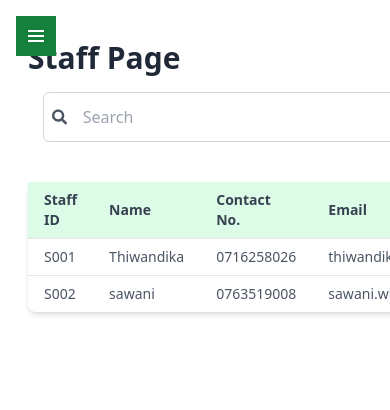
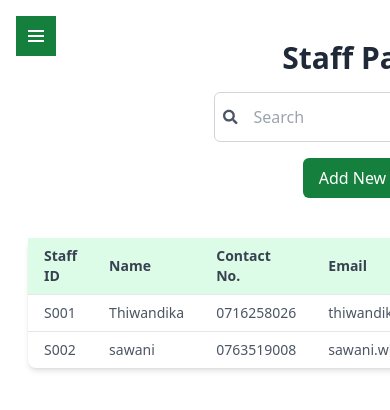
Before and after one commit to sawaniThiwandika/green-shadow-frontend-with-react, a React (Vite) app: page /mainPage/staffPage in a window 390 px wide. Shown: the top 410 px of the page. Built offline with nearby package versions, Linux system fonts and the light colour scheme.

Commit message:
responsive staff page

```diff
--- a/src/pages/StaffPage.tsx
+++ b/src/pages/StaffPage.tsx
@@ -1,17 +1,14 @@
-import React, {useState} from 'react';
+import React, { useState } from 'react';
 import { TableComponent } from '../components/TableComponent.tsx';
-import { FaSearch} from 'react-icons/fa';
-import {BiPlus} from "react-icons/bi";
-import {ModalComponent} from "../components/ModalComponent.tsx";
-
-
-
+import { FaSearch } from 'react-icons/fa';
+import { BiPlus } from "react-icons/bi";
+import { ModalComponent } from "../components/ModalComponent.tsx";
 
 export function StaffPage() {
 
     const [isModalOpen, setIsModalOpen] = useState(false);
     function handleAddButton() {
-      setIsModalOpen(true);
+        setIsModalOpen(true);
     }
 
     const dataSource = [
@@ -30,7 +27,6 @@ export function StaffPage() {
             email: 'sawani.wh@gmail.com',
         },
     ];
-
 
     const columns = [
         {
@@ -56,12 +52,10 @@ export function StaffPage() {
         {
             title: 'Update',
             key: 'update',
-
         },
         {
             title: 'Delete',
             key: 'delete',
-
         },
     ];
 
@@ -76,16 +70,14 @@ export function StaffPage() {
         closeModal();
     };
 
-
-
     return (
         <div className="container mx-auto p-6">
-            <div className="flex justify-between items-center mb-4">
+            <div className="flex flex-col sm:flex-row justify-between items-center mb-4">
                 <h1 className="text-3xl font-bold text-gray-800 mt-3">Staff Page</h1>
             </div>
 
-            <div className="flex items-center justify-between mb-4">
-                <div className="flex-grow flex justify-center">
+            <div className="flex flex-col sm:flex-row items-center justify-between mb-4">
+                <div className="flex-grow flex justify-center mb-4 sm:mb-0">
                     <div className="flex items-center border border-gray-300 rounded-md p-2 w-full max-w-md">
                         <FaSearch className="text-gray-600 mr-2" />
                         <input
@@ -96,10 +88,10 @@ export function StaffPage() {
                     </div>
                 </div>
 
-                <div className="ml-4 mr-10">
+                <div className="ml-4 sm:ml-10">
                     <button onClick={handleAddButton}
-                        type="button"
-                        className="flex items-center text-white bg-green-700 rounded-md px-4 py-2 hover:border-green-950 hover:bg-white hover:text-black">
+                            type="button"
+                            className="flex items-center text-white bg-green-700 rounded-md px-4 py-2 hover:border-green-950 hover:bg-white hover:text-black">
                         Add New
                         <BiPlus className="ml-3" />
                     </button>
@@ -142,7 +134,7 @@ export function StaffPage() {
                         />
                     </div>
                     <div className="mb-4">
-                        <label className="block text-gray-700 mb-1">designation</label>
+                        <label className="block text-gray-700 mb-1">Designation</label>
                         <input
                             type="text"
                             name="designation"
@@ -205,12 +197,13 @@ export function StaffPage() {
                     <div className="mb-4">
                         <label className="block text-gray-700 mb-1">Address</label>
                         <input
-                            type="email"
+                            type="text"
                             name="address"
                             className="w-full border border-gray-300 rounded-md px-2 py-1"
                             required
                         />
                     </div>
+
                     <div className="mb-4">
                         <label className="block text-gray-700 mb-1" htmlFor="role">Role</label>
                         <select
@@ -249,25 +242,8 @@ export function StaffPage() {
                         />
                     </div>
 
-
-                    {/* <div className="flex justify-end">
-                        <button
-                            type="button"
-                            className="px-4 py-2 mr-2 border border-gray-300 rounded-md text-gray-700"
-                            onClick={closeModal}
-                        >
-                            Cancel
-                        </button>
-                        <button
-                            type="submit"
-                            className="px-4 py-2 bg-green-700 text-white rounded-md hover:bg-green-800"
-                        >
-                            Submit
-                        </button>
-                    </div>*/}
                 </form>
             </ModalComponent>
         </div>
     );
-
 }
```
